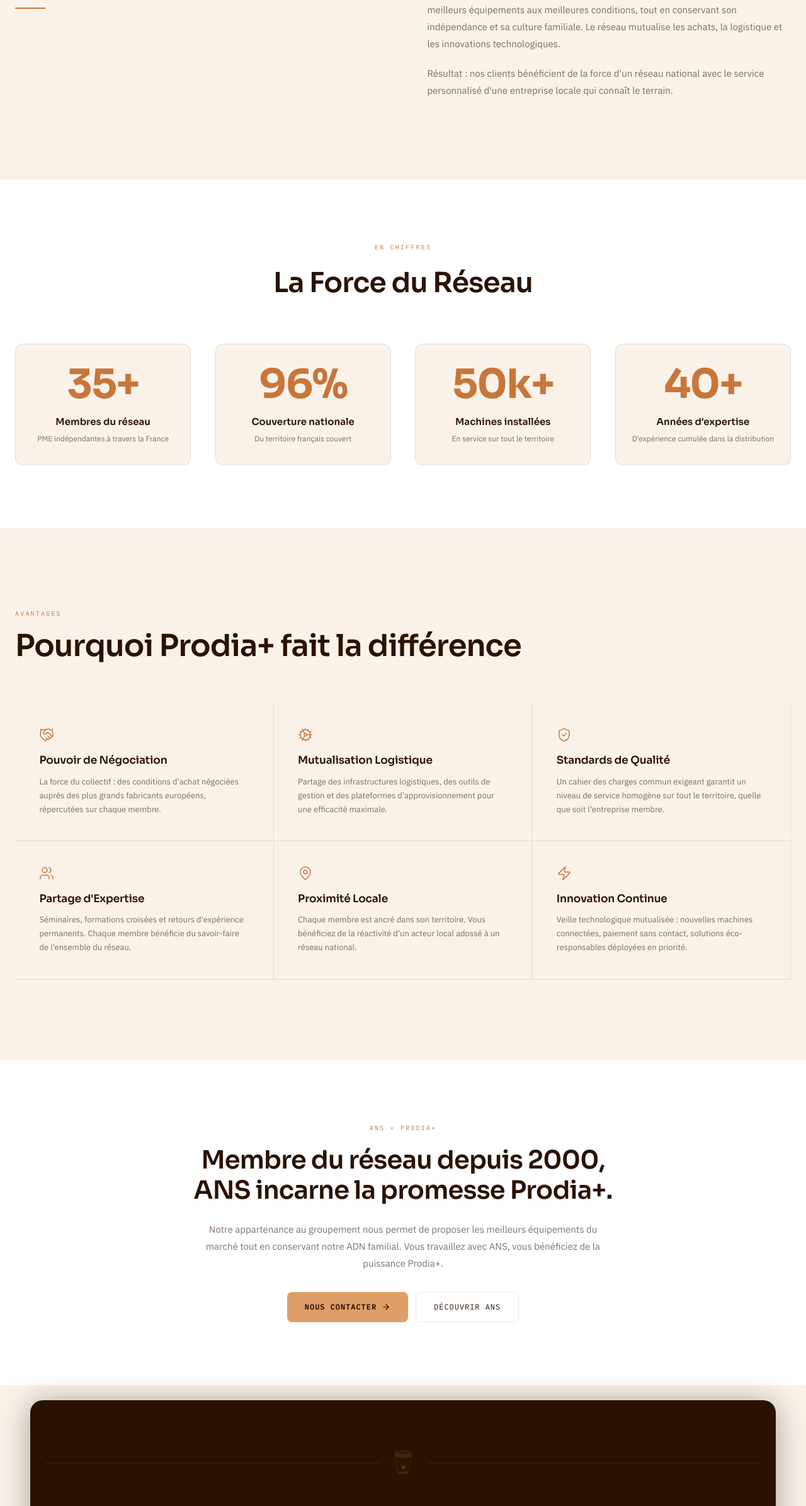
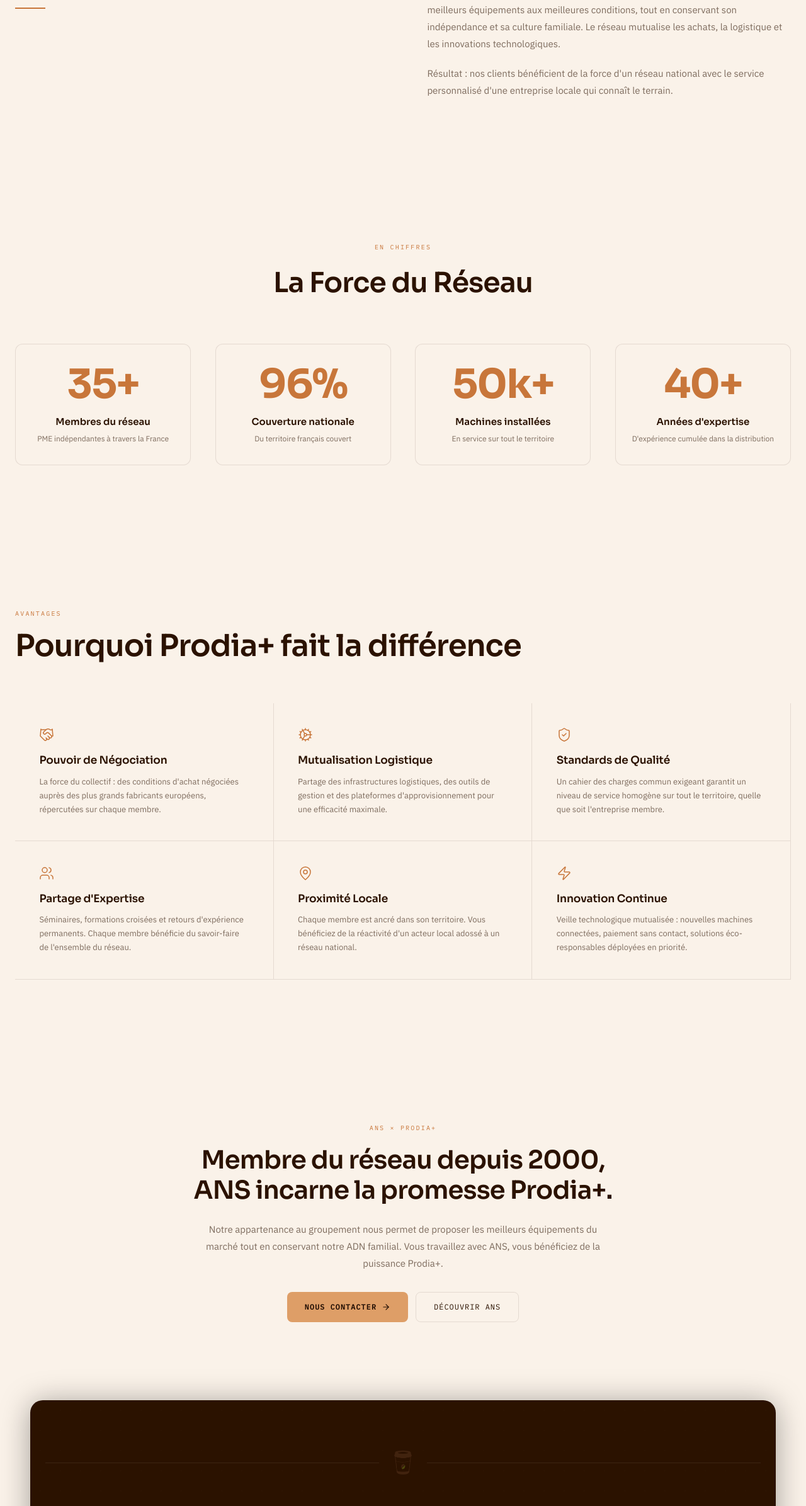
Before and after one commit to nohem-mg/ANS, a Next.js app: page /groupe in a window 1280 px wide. Shown: the part 1082-3474 px from the top of the page at 63% size. Built offline with nearby package versions, Linux system fonts and the light colour scheme; a web font is replaced by a local one.

Commit message:
bg colour

```diff
--- a/src/app/groupe/page.tsx
+++ b/src/app/groupe/page.tsx
@@ -298,7 +298,7 @@ export default function GroupePage() {
 
             {/* ── CHIFFRES CLÉS ── */}
             <section style={{
-                backgroundColor: C.surface,
+                backgroundColor: '#FAF2E9',
                 padding: 'clamp(64px, 10vw, 100px) 24px',
             }}>
                 <div style={{ maxWidth: 1280, margin: '0 auto' }}>
@@ -405,7 +405,7 @@ export default function GroupePage() {
 
             {/* ── ANS DANS LE RÉSEAU ── */}
             <section style={{
-                backgroundColor: C.surface,
+                backgroundColor: '#FAF2E9',
                 padding: 'clamp(64px, 10vw, 100px) 24px',
             }}>
                 <div style={{ maxWidth: 900, margin: '0 auto', textAlign: 'center' }}>
```
